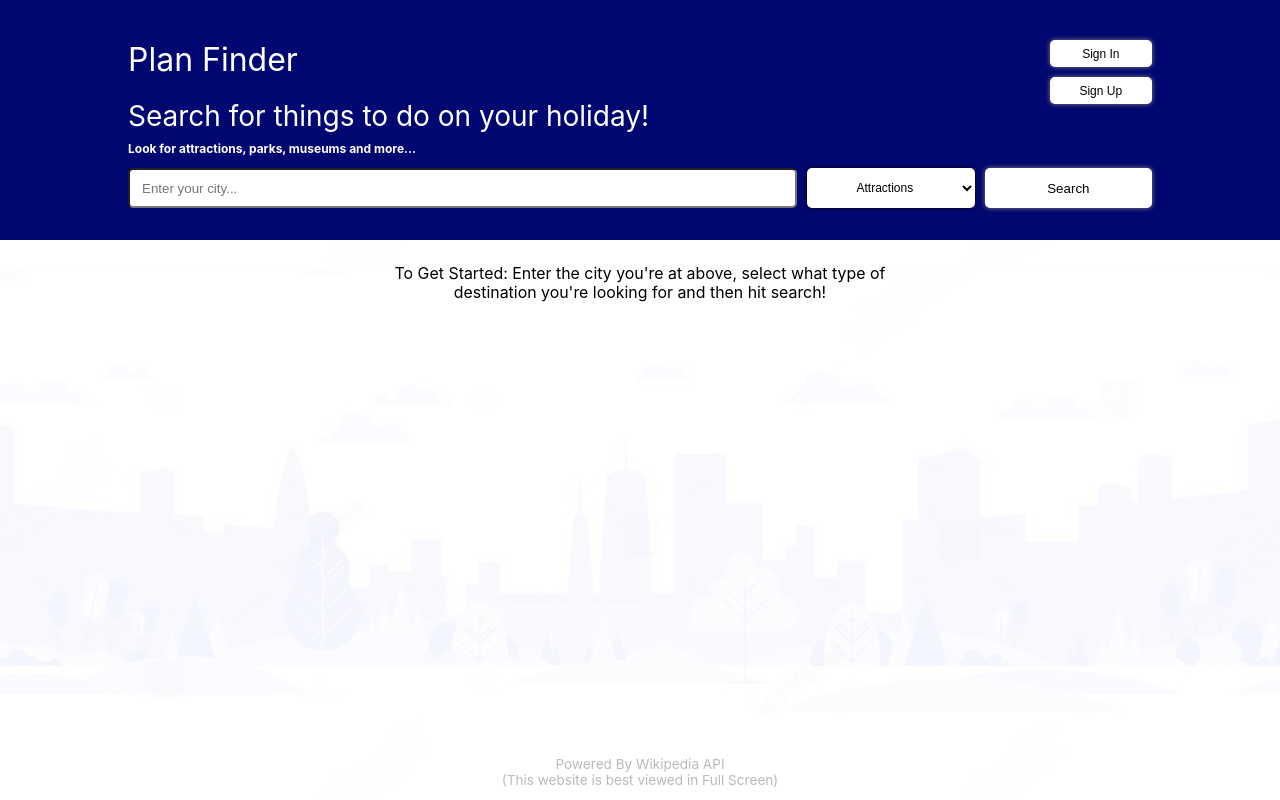
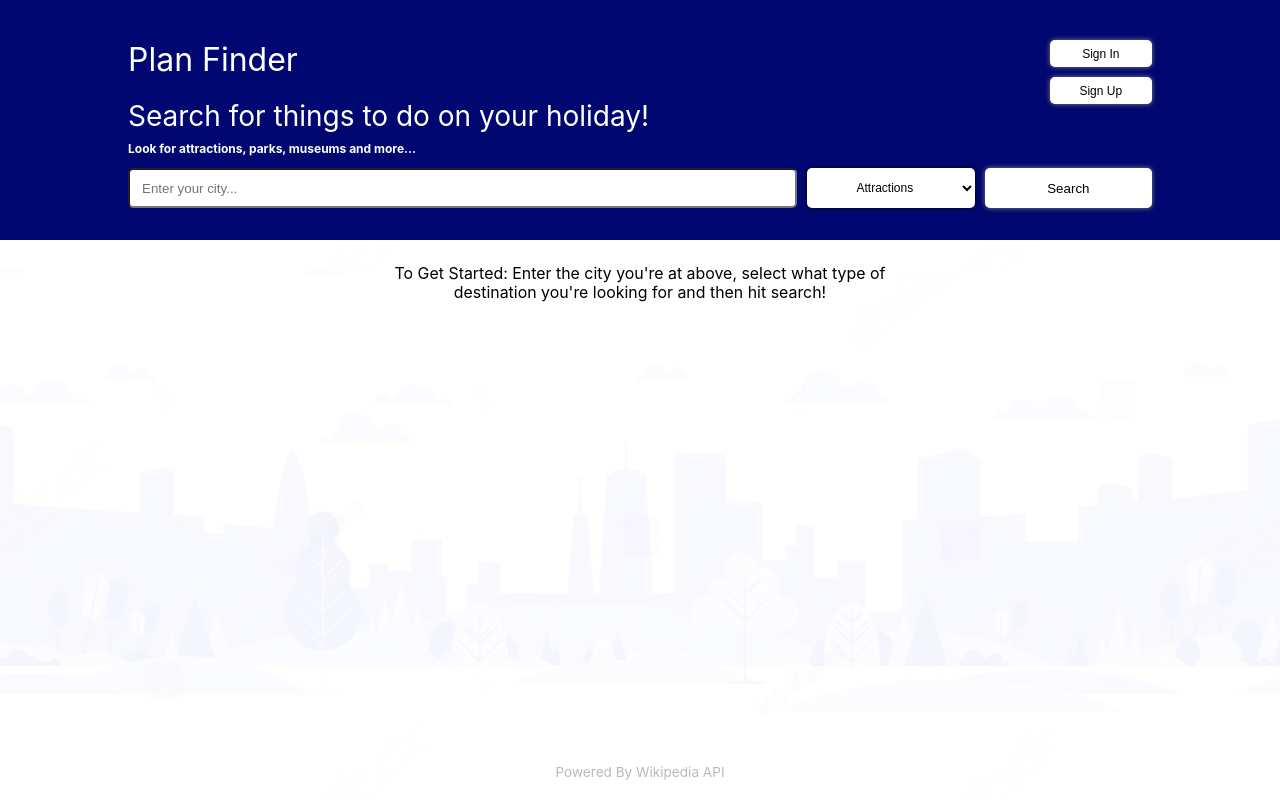
Before and after one commit to lseti1/planFinder-198302, a React (Create React App) app: page / in a window 1280 px wide. Built offline with nearby package versions, Linux system fonts and the light colour scheme.

Commit message:
Content: Removed disclaimer at bottom of the page since updating with RWD

```diff
--- a/src/App.js
+++ b/src/App.js
@@ -171,7 +171,7 @@ function App() {
             </ModalWrapper>
         )}
       <div className='projectDisclaimer'>
-        <p>Powered By Wikipedia API <br />(This website is best viewed in Full Screen)</p>
+        <p>Powered By Wikipedia API</p>
       </div>
       </div>
   );
```
